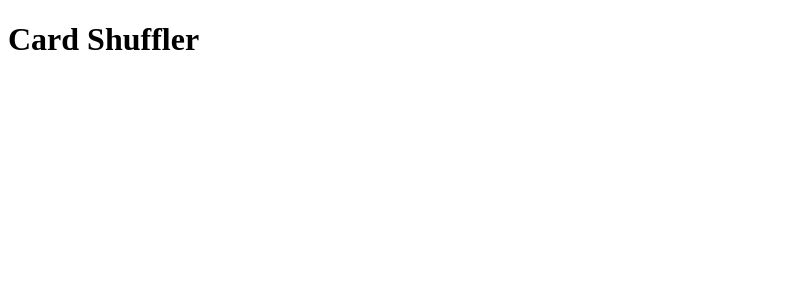
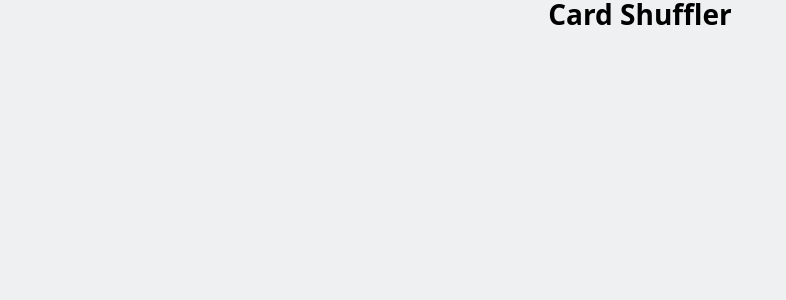
Before and after one commit to gness1804/card-shuffler-angular, an Angular app: page / in a window 1280 px wide. Shown: the top 300 px of the page, without its empty margins (0-786 px from the left). Built offline with nearby package versions, Linux system fonts and the light colour scheme.

Commit message:
add global and app css styles

```diff
--- a/angular.json
+++ b/angular.json
@@ -30,6 +30,7 @@
               "src/assets"
             ],
             "styles": [
+              "src/reset.css",
               "src/styles.css"
             ],
             "scripts": []
--- a/src/app/app.component.css
+++ b/src/app/app.component.css
@@ -0,0 +1,5 @@
+.App {
+  text-align: center;
+  font-family: 'Open Sans', sans-serif;
+  padding-bottom: 1rem;
+}
--- /dev/null
+++ b/src/reset.css
@@ -0,0 +1,43 @@
+html, body, div, span, applet, object, iframe,
+h1, h2, h3, h4, h5, h6, p, blockquote, pre,
+a, abbr, acronym, address, big, cite, code,
+del, dfn, em, img, ins, kbd, q, s, samp,
+small, strike, strong, sub, sup, tt, var,
+b, u, i, center,
+dl, dt, dd, ol, ul, li,
+fieldset, form, label, legend,
+table, caption, tbody, tfoot, thead, tr, th, td,
+article, aside, canvas, details, embed,
+figure, figcaption, footer, header, hgroup,
+menu, nav, output, ruby, section, summary,
+time, mark, audio, video {
+	margin: 0;
+	padding: 0;
+	border: 0;
+	font-size: 100%;
+	font: inherit;
+	vertical-align: baseline;
+}
+/* HTML5 display-role reset for older browsers */
+article, aside, details, figcaption, figure,
+footer, header, hgroup, menu, nav, section {
+	display: block;
+}
+body {
+	line-height: 1;
+}
+ol, ul {
+	list-style: none;
+}
+blockquote, q {
+	quotes: none;
+}
+blockquote:before, blockquote:after,
+q:before, q:after {
+	content: '';
+	content: none;
+}
+table {
+	border-collapse: collapse;
+	border-spacing: 0;
+}
--- a/src/styles.css
+++ b/src/styles.css
@@ -1 +1,24 @@
-/* You can add global styles to this file, and also import other style files */
+body {
+  margin: 0;
+  -webkit-font-smoothing: antialiased;
+  -moz-osx-font-smoothing: grayscale;
+  background-color: #eef0f1;
+}
+
+code {
+  font-family: source-code-pro, Menlo, Monaco, Consolas, 'Courier New',
+    monospace;
+}
+
+h1 {
+  font-size: 1.75rem;
+  font-weight: 700;
+}
+
+h2 {
+  font-size: 1.5rem;
+}
+
+h3 {
+  font-size: 1.125rem;
+}
```
